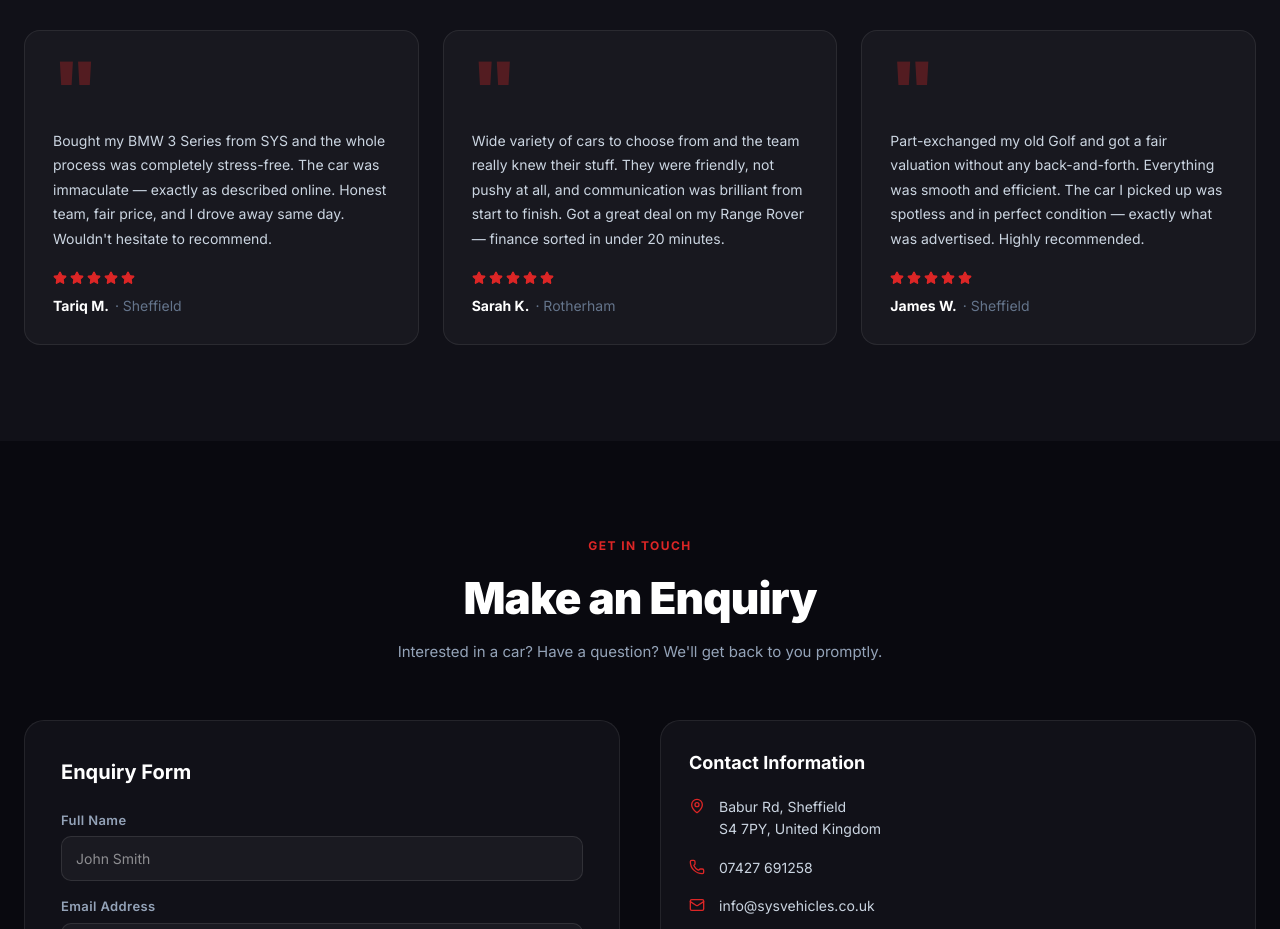
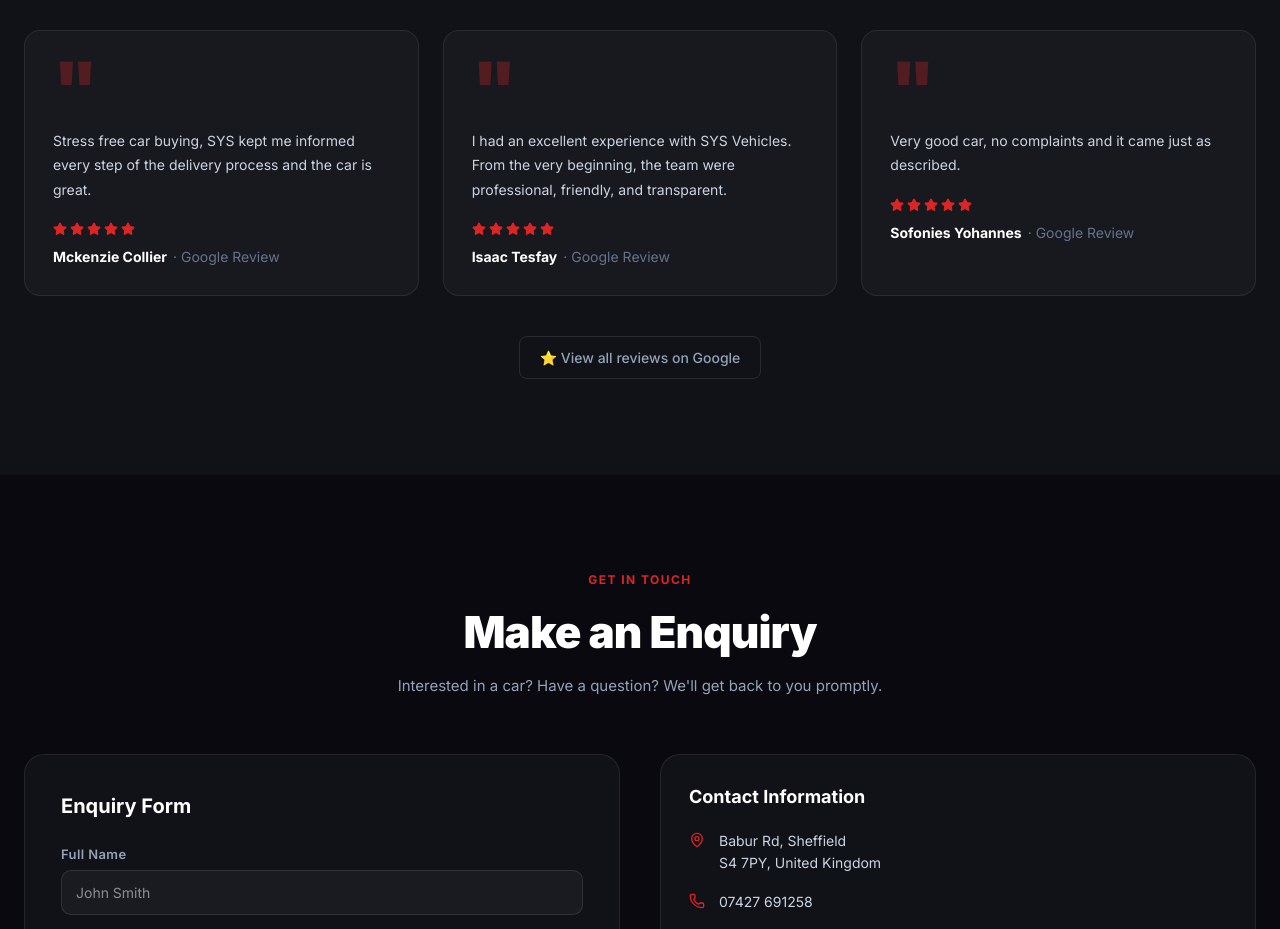
Before and after one commit to RichtofenMax/sys-vehicles, a Next.js app: page / in a window 1280 px wide. Shown: the part 2980-3909 px from the top of the page. Built offline with nearby package versions, Linux system fonts and the light colour scheme.

Commit message:
feat: replace fake reviews with real Google reviews + view on Google link

```diff
--- a/app/page.tsx
+++ b/app/page.tsx
@@ -979,21 +979,21 @@ export default function SYSVehiclesPage() {
             {[
               {
                 quote:
-                  "Bought my BMW 3 Series from SYS and the whole process was completely stress-free. The car was immaculate — exactly as described online. Honest team, fair price, and I drove away same day. Wouldn't hesitate to recommend.",
-                name: "Tariq M.",
-                city: "Sheffield",
+                  "Stress free car buying, SYS kept me informed every step of the delivery process and the car is great.",
+                name: "Mckenzie Collier",
+                city: "Google Review",
               },
               {
                 quote:
-                  "Wide variety of cars to choose from and the team really knew their stuff. They were friendly, not pushy at all, and communication was brilliant from start to finish. Got a great deal on my Range Rover — finance sorted in under 20 minutes.",
-                name: "Sarah K.",
-                city: "Rotherham",
+                  "I had an excellent experience with SYS Vehicles. From the very beginning, the team were professional, friendly, and transparent.",
+                name: "Isaac Tesfay",
+                city: "Google Review",
               },
               {
                 quote:
-                  "Part-exchanged my old Golf and got a fair valuation without any back-and-forth. Everything was smooth and efficient. The car I picked up was spotless and in perfect condition — exactly what was advertised. Highly recommended.",
-                name: "James W.",
-                city: "Sheffield",
+                  "Very good car, no complaints and it came just as described.",
+                name: "Sofonies Yohannes",
+                city: "Google Review",
               },
             ].map((t) => (
               <div
@@ -1067,6 +1067,36 @@ export default function SYSVehiclesPage() {
               </div>
             ))}
           </div>
+          <div style={{ textAlign: "center", marginTop: "40px" }}>
+            <a
+              href="https://www.google.com/search?q=SYS+Vehicles+Ltd+reviews"
+              target="_blank"
+              rel="noopener noreferrer"
+              style={{
+                display: "inline-flex",
+                alignItems: "center",
+                gap: "8px",
+                color: "#94a3b8",
+                textDecoration: "none",
+                fontSize: "14px",
+                fontWeight: 500,
+                border: "1px solid rgba(255,255,255,0.1)",
+                borderRadius: "8px",
+                padding: "10px 20px",
+                transition: "border-color 0.2s, color 0.2s",
+              }}
+              onMouseEnter={(e) => {
+                (e.currentTarget as HTMLAnchorElement).style.borderColor = "rgba(220,38,38,0.4)";
+                (e.currentTarget as HTMLAnchorElement).style.color = "#fff";
+              }}
+              onMouseLeave={(e) => {
+                (e.currentTarget as HTMLAnchorElement).style.borderColor = "rgba(255,255,255,0.1)";
+                (e.currentTarget as HTMLAnchorElement).style.color = "#94a3b8";
+              }}
+            >
+              ⭐ View all reviews on Google
+            </a>
+          </div>
         </div>
       </section>
 
```
